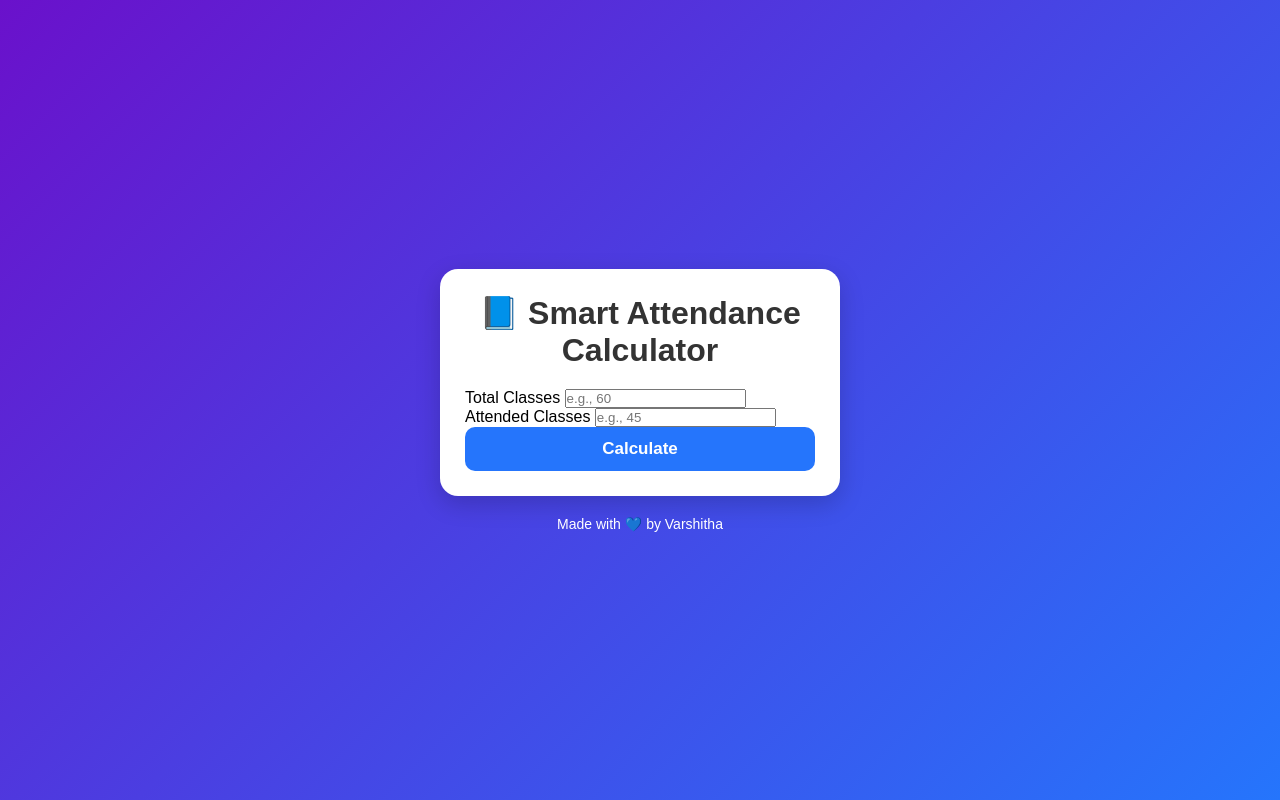
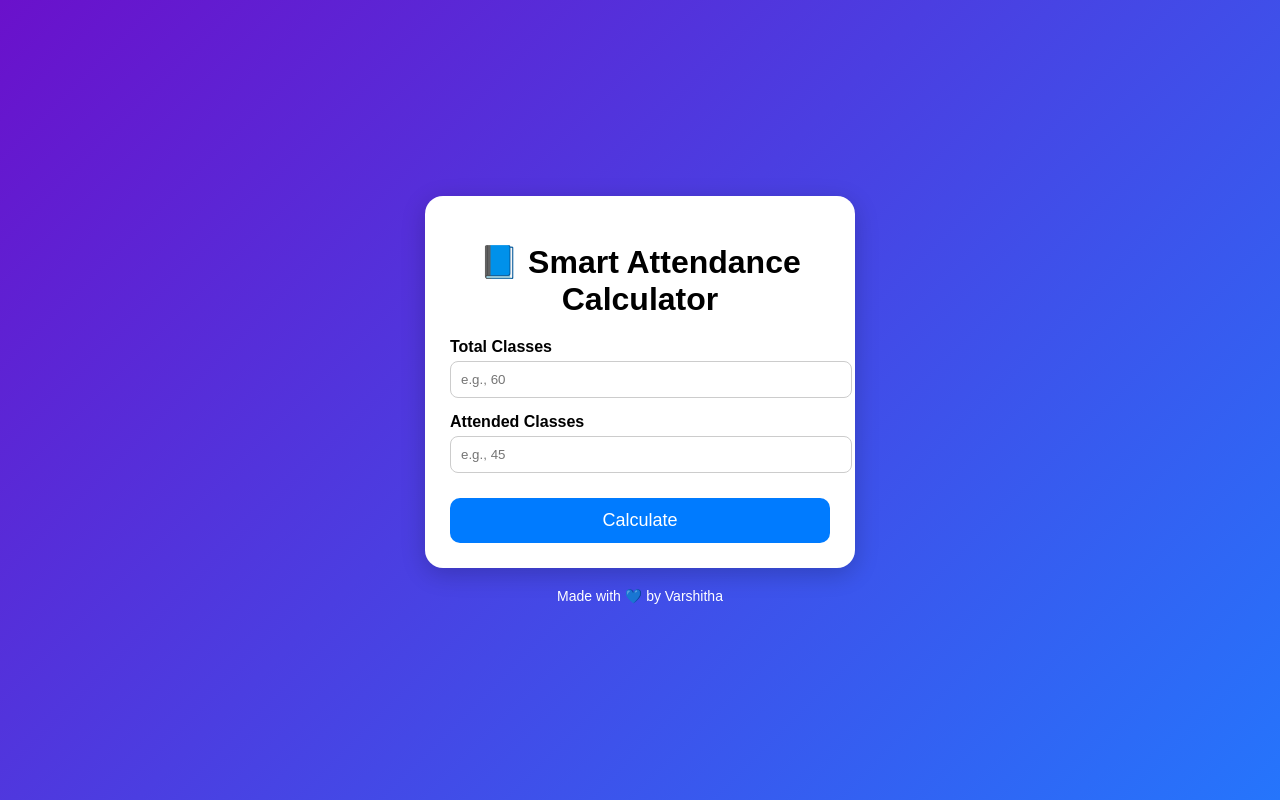
Before and after one commit to 2303a52317/attendance-calculator-web, a plain HTML site: page index.html in a window 1280 px wide. Drawn offline with Linux system fonts and the light colour scheme.

Commit message:
Update style.css

```diff
--- a/style.css
+++ b/style.css
@@ -1,93 +1,71 @@
-    * {
+body {
+    font-family: Arial, sans-serif;
+    background: linear-gradient(135deg, #6a11cb, #2575fc);
+    height: 100vh;
     margin: 0;
-    padding: 0;
-    font-family: "Poppins", sans-serif;
-    box-sizing: border-box;
-}
-
-body {
-    background: linear-gradient(135deg, #6a11cb, #2575fc);
-    min-height: 100vh;
     display: flex;
     flex-direction: column;
+    align-items: center;
     justify-content: center;
-    align-items: center;
-    padding: 20px;
+    color: #fff;
 }
 
 .container {
-    width: 100%;
-    max-width: 400px;
     background: white;
+    color: black;
+    width: 380px;
     padding: 25px;
     border-radius: 18px;
-    box-shadow: 0 8px 25px rgba(0, 0, 0, 0.18);
-    animation: fadeIn 0.8s ease-in-out;
-}
-
-@keyframes fadeIn {
-    from { opacity: 0; transform: translateY(20px); }
-    to { opacity: 1; transform: translateY(0); }
+    box-shadow: 0 6px 25px rgba(0,0,0,0.2);
+    text-align: center;
 }
 
 h1 {
-    text-align: center;
     margin-bottom: 20px;
-    color: #333;
 }
 
-.input-box {
+.input-group {
+    text-align: left;
     margin-bottom: 15px;
 }
 
-.input-box label {
-    font-weight: 600;
-    display: block;
-    margin-bottom: 5px;
+label {
+    font-weight: bold;
 }
 
-.input-box input {
+input {
     width: 100%;
     padding: 10px;
-    border-radius: 10px;
-    border: 2px solid #ddd;
-    outline: none;
-    transition: 0.3s;
-}
-
-.input-box input:focus {
-    border-color: #2575fc;
+    margin-top: 5px;
+    border-radius: 8px;
+    border: 1px solid #ccc;
 }
 
 button {
     width: 100%;
     padding: 12px;
-    background: #2575fc;
+    background: #007bff;
     color: white;
-    font-size: 17px;
-    font-weight: 600;
     border: none;
     border-radius: 10px;
+    font-size: 18px;
     cursor: pointer;
-    transition: 0.3s;
+    margin-top: 10px;
 }
 
 button:hover {
-    background: #1c5ed9;
+    background: #0056d2;
 }
 
 .result {
     margin-top: 20px;
-    background: #f8f8f8;
+    background: #e9f5ff;
     padding: 15px;
     border-radius: 10px;
     display: none;
-    animation: fadeIn 0.5s ease;
 }
 
 footer {
     margin-top: 20px;
-    color: white;
     font-size: 14px;
-    text-align: center;
 }
```
